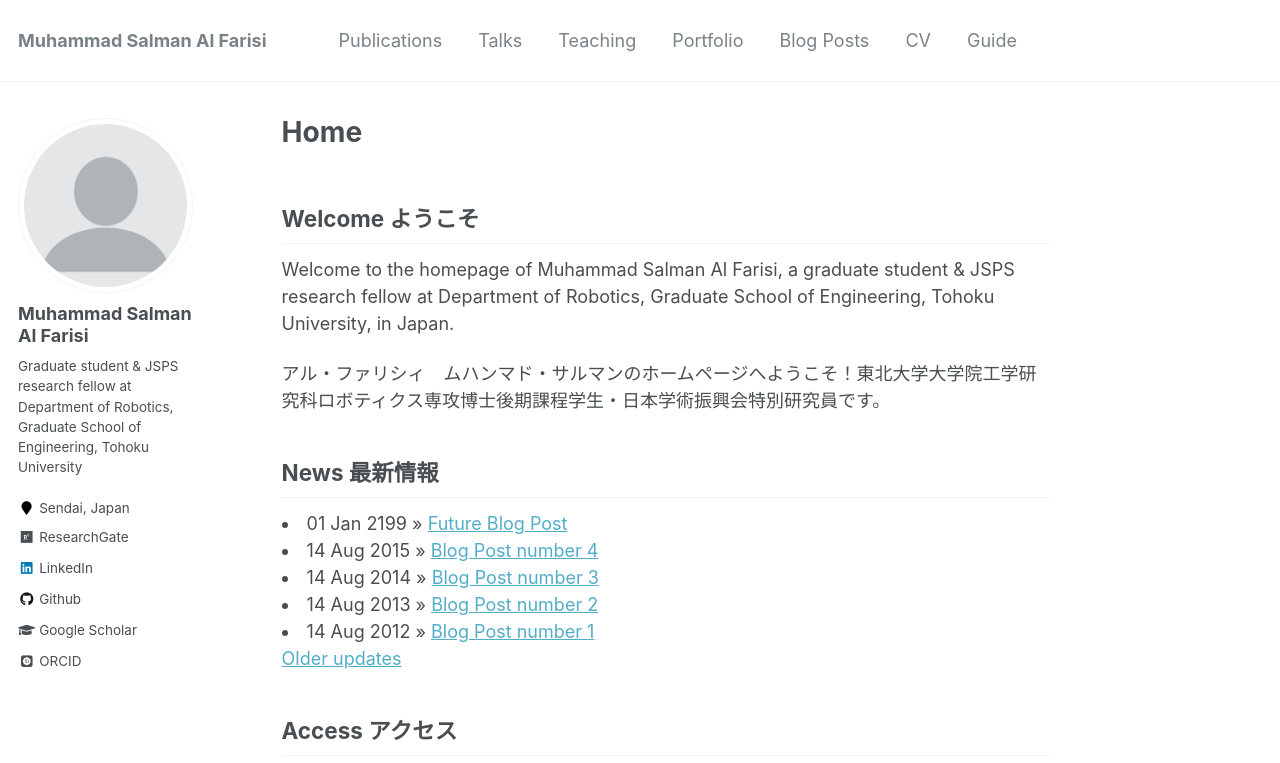
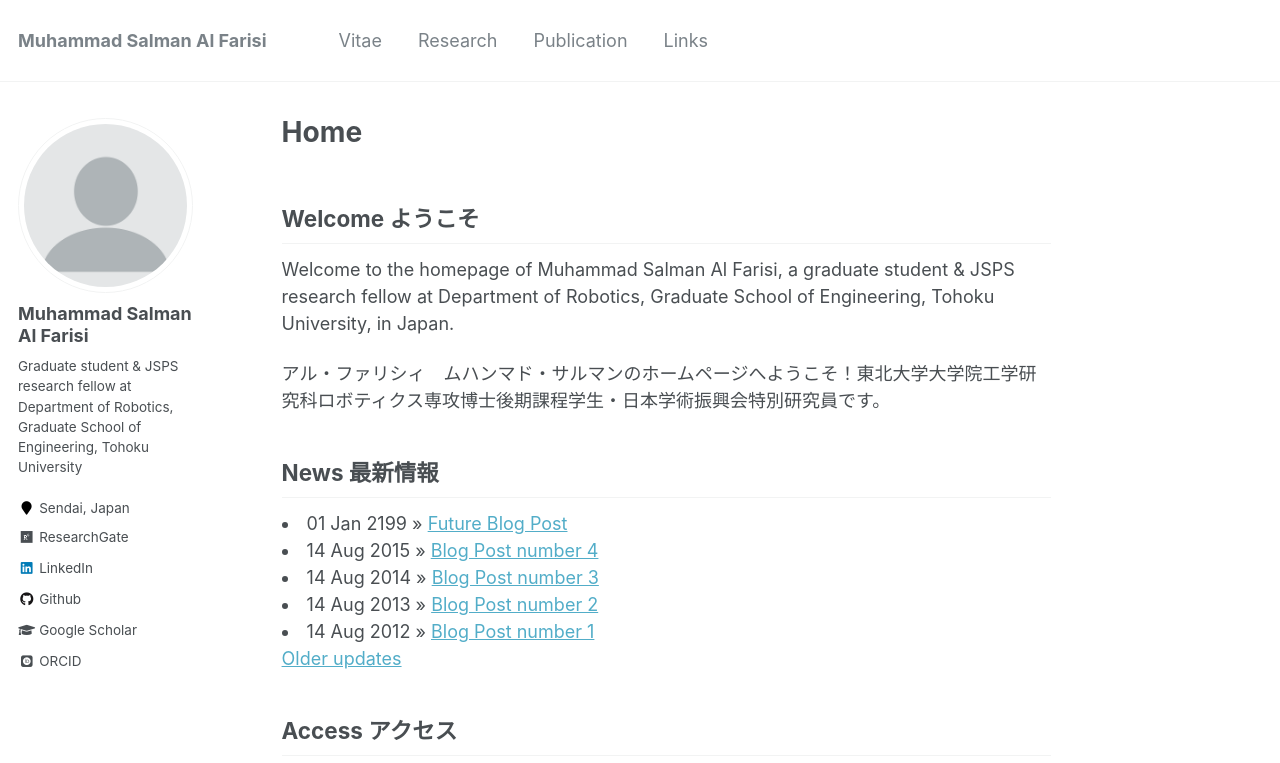
Before and after one commit to msalfarisi/msalfarisi.github.io, a Jekyll site: the page built from _pages/home.md, in a window 1280 px wide and 900 px high, cut to the strip 0-763 px from the top of the window. Built offline with Jekyll 4.4.1, drawn with Linux system fonts in a browser that asks for light colours; some web fonts are replaced; some of the changed lines change nothing that is shown.

Commit message:
Update navigation.yml

```diff
--- a/_data/navigation.yml
+++ b/_data/navigation.yml
@@ -1,22 +1,34 @@
 # main links links
 main:
-  - title: "Publications"
-    url: /publications/
+#  - title: "Publications"
+#    url: /publications/
 
-  - title: "Talks"
-    url: /talks/
+#  - title: "Talks"
+#    url: /talks/
 
-  - title: "Teaching"
-    url: /teaching/
+#  - title: "Teaching"
+#    url: /teaching/
 
-  - title: "Portfolio"
-    url: /portfolio/
+#  - title: "Portfolio"
+#    url: /portfolio/
 
-  - title: "Blog Posts"
-    url: /year-archive/
+#  - title: "Blog Posts"
+#    url: /year-archive/
 
-  - title: "CV"
-    url: /cv/
+#  - title: "CV"
+#    url: /cv/
 
-  - title: "Guide"
-    url: /markdown/
+#  - title: "Guide"
+#    url: /markdown/
+
+  - title: "Vitae"
+    url: /vitae/
+
+  - title: "Research"
+    url: /research/
+
+  - title: "Publication"
+    url: /publication/
+
+  - title: "Links"
+    url: /links/
```
